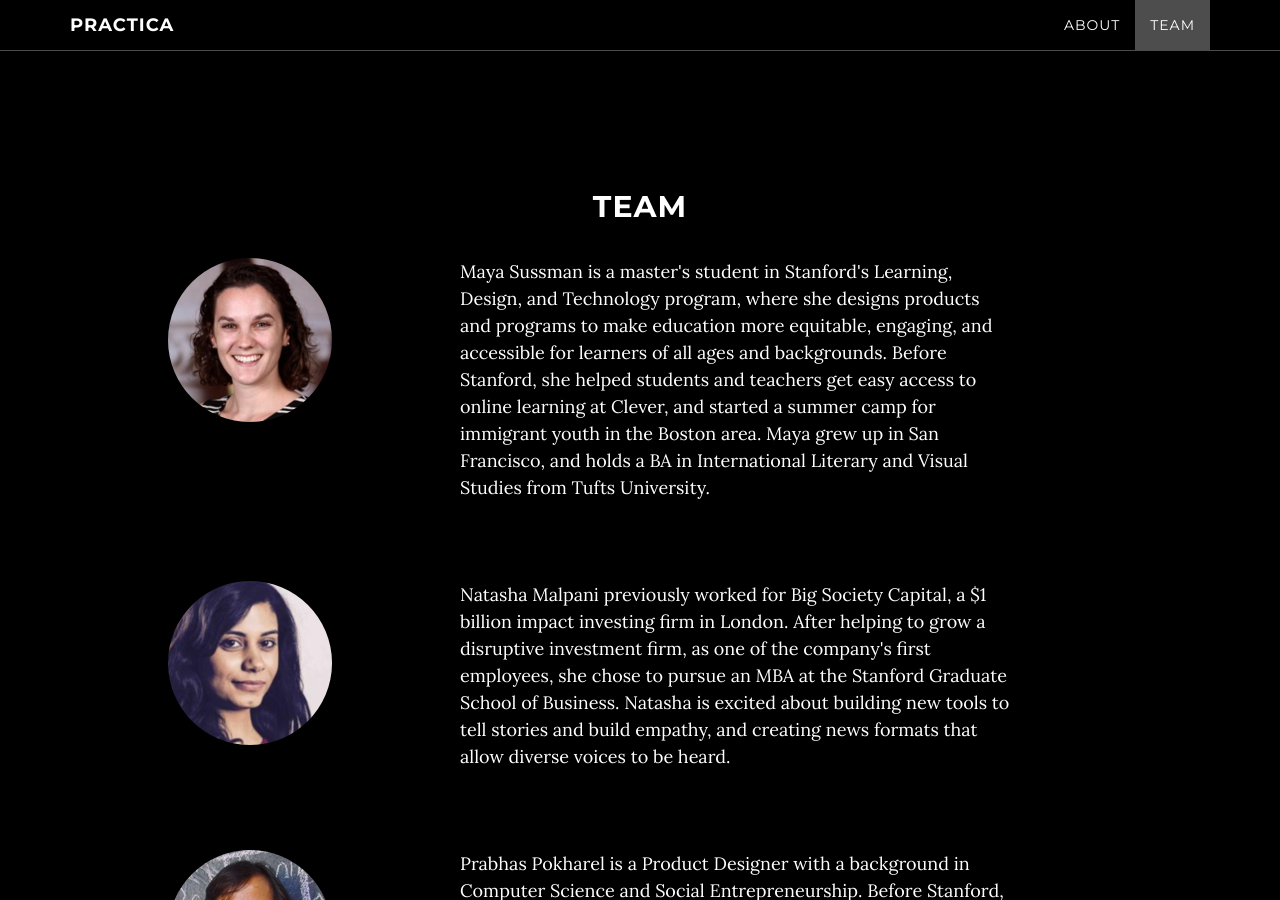
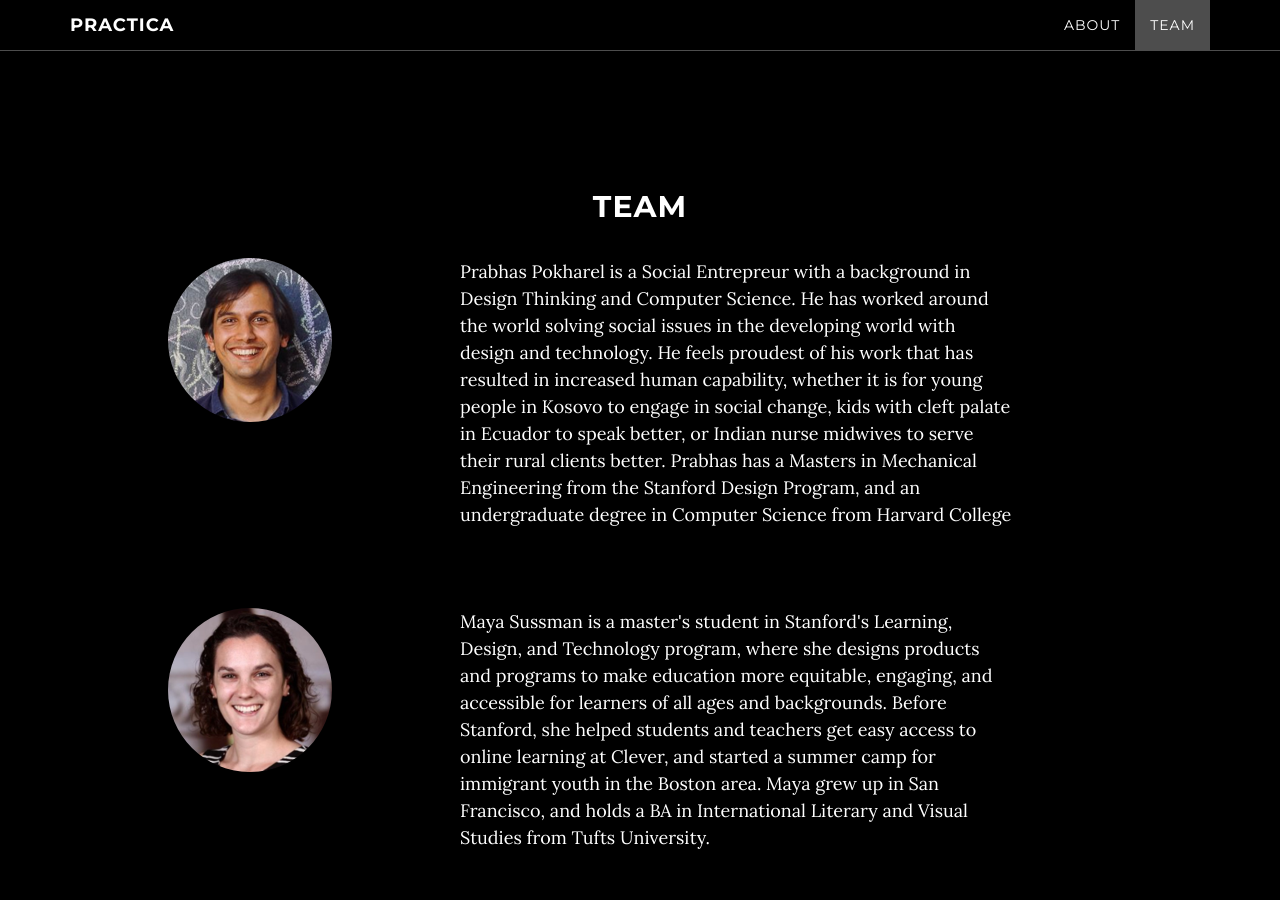
Before and after one commit to practica-me/try, a Jekyll site: the page built from index.html, in a window 1280 px wide and 900 px high, scrolled down 3306 px. Built offline with Jekyll 4.4.1, drawn with Linux system fonts in a browser that asks for light colours; some of the changed text lies outside the part shown.

Commit message:
Minor changes.

```diff
--- a/_includes/contact.html
+++ b/_includes/contact.html
@@ -7,28 +7,19 @@
         </div>
         <div class="row">
             <div class="col-sm-2 col-sm-offset-1 biopic">
-                <img class="biopic" src="img/Maya.png"></img>
+                <img src="img/Prabhas.png"></img>
             </div>
             <div class="col-sm-8 col-lg-6 col-sm-offset-1 bio">
-                Maya Sussman is a master's student in Stanford's Learning, Design, and Technology program, where she designs products and programs to make education more equitable, engaging, and accessible for learners of all ages and backgrounds. Before Stanford, she helped students and teachers get easy access to online learning at Clever, and started a summer camp for immigrant youth in the Boston area. Maya grew up in San Francisco, and holds a BA in International Literary and Visual Studies from Tufts University.
+                Prabhas Pokharel is a Social Entrepreur with a background in Design Thinking and Computer Science. He has worked around the world solving social issues in the developing world with design and technology. He feels proudest of his work that has resulted in increased human capability, whether it is for young people in Kosovo to engage in social change, kids with cleft palate in Ecuador to speak better, or Indian nurse midwives to serve their rural clients better.  Prabhas has a Masters in Mechanical Engineering from the Stanford Design Program, and an undergraduate degree in Computer Science from Harvard College
             </div>
         </div>
         <br/> <br/><br/> <br/>
         <div class="row">
             <div class="col-sm-2 col-sm-offset-1 biopic">
-                <img src="img/Natasha.png"></img>
+                <img class="biopic" src="img/Maya.png"></img>
             </div>
             <div class="col-sm-8 col-lg-6 col-sm-offset-1 bio">
-                Natasha Malpani previously worked for Big Society Capital, a $1 billion impact investing firm in London. After helping to grow a disruptive investment firm, as one of the company's first employees, she chose to pursue an MBA at the Stanford Graduate School of Business. Natasha is excited about building new tools to tell stories and build empathy, and creating news formats that allow diverse voices to be heard.
-            </div>
-        </div>
-        <br/> <br/><br/> <br/>
-        <div class="row">
-            <div class="col-sm-2 col-sm-offset-1 biopic">
-                <img src="img/Prabhas.png"></img>
-            </div>
-            <div class="col-sm-8 col-lg-6 col-sm-offset-1 bio">
-                Prabhas Pokharel is a Product Designer with a background in Computer Science and Social Entrepreneurship. Before Stanford, he worked around the world solving social issues in the developing world with design and technology. He feels proudest of his work that has resulted in increased human capability, whether it is for young people in Kosovo to engage in social change, kids with cleft palate in Ecuador to speak better, or Indian nurse midwives to serve their rural clients better.
+                Maya Sussman is a master's student in Stanford's Learning, Design, and Technology program, where she designs products and programs to make education more equitable, engaging, and accessible for learners of all ages and backgrounds. Before Stanford, she helped students and teachers get easy access to online learning at Clever, and started a summer camp for immigrant youth in the Boston area. Maya grew up in San Francisco, and holds a BA in International Literary and Visual Studies from Tufts University.
             </div>
         </div>
         <br/> <br/><br/> <br/>
```
